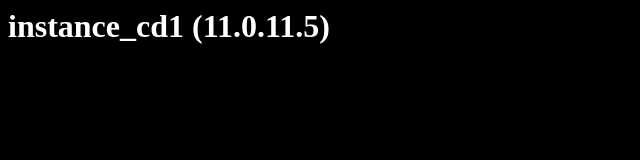
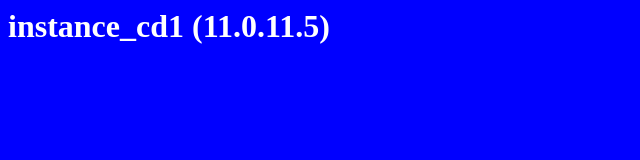
Before and after one commit to napbautista/git-update-web-page, a plain HTML site: page web/index.html in a window 1280 px wide. Shown: the whole page, without its empty margins (0-640 px from the left). Drawn offline with Linux system fonts and the light colour scheme.

Commit message:
Update index.html

```diff
--- a/web/index.html
+++ b/web/index.html
@@ -1,5 +1,5 @@
 <html>
-<body bgcolor="#000000">
+<body bgcolor="#0000FF">
 <h1 style="color:#FFFFFF;">instance_cd1 (11.0.11.5)</h1>
 </body>
 </html>
```
